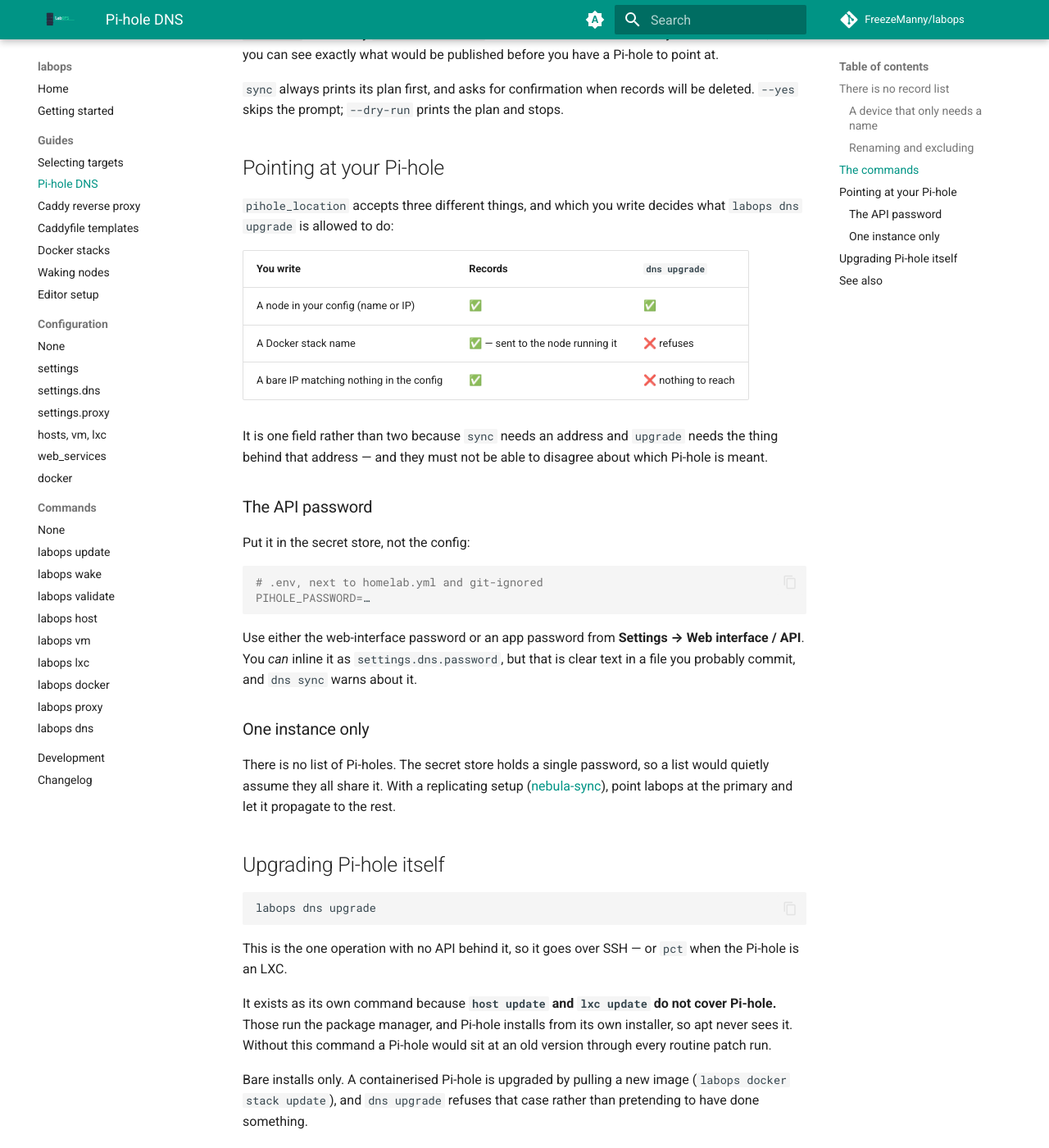
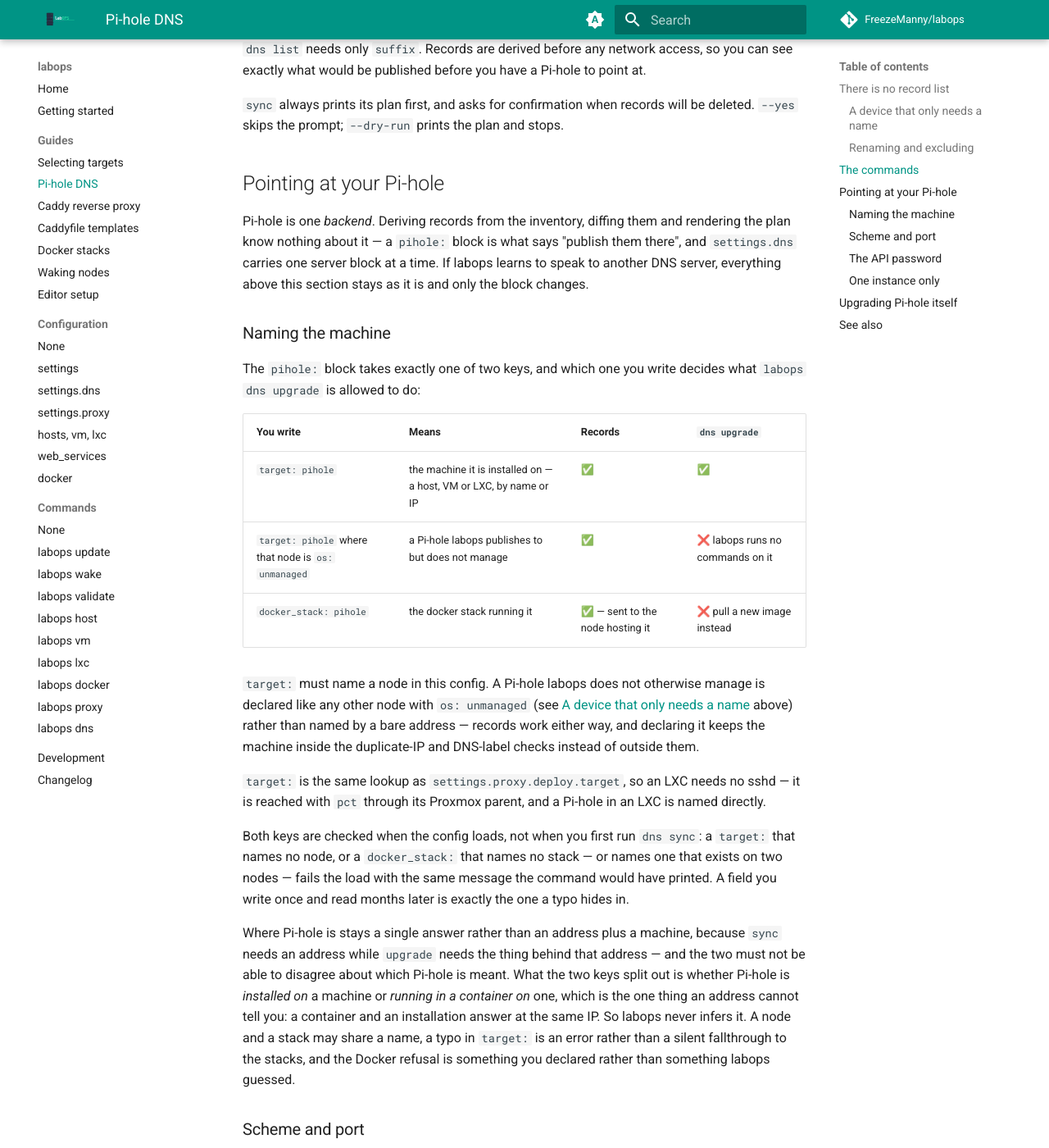
Before and after one commit to FreezeManny/labops, an MkDocs documentation site: the page built from docs/guides/dns.md, in a window 1280 px wide and 1400 px high, scrolled down 1517 px. Shown: the whole window at 82% size. Built offline with MkDocs 1.6.1 and Material for MkDocs 9.7.7, drawn with Linux system fonts in a browser that asks for light colours; comment, search, counter and statistics services are not loaded; some of the changed text lies outside the part shown.

Commit message:
updated docs

````diff
--- a/docs/gen_docs.py
+++ b/docs/gen_docs.py
@@ -90,13 +90,13 @@
 Local DNS records, published to Pi-hole v6.
 
 There is no record list. Every host, VM and LXC in the config becomes
-`<name><local_dns_suffix> -> ip`, so a device that exists only to have a DNS
+`<name>.<suffix> -> ip`, so a device that exists only to have a DNS
 entry is written as an ordinary node with `os: unmanaged`. DNS therefore cannot
 drift from the inventory — they are the same declaration.
 
 See the [Pi-hole DNS guide](../guides/dns.md) for how the commands fit together.
 """,
-        ["Dns"],
+        ["Dns", "Pihole"],
     ),
     (
         "proxy.md",
--- a/docs/getting-started.md
+++ b/docs/getting-started.md
@@ -139,8 +139,9 @@
     ```yaml
     settings:
       dns:
-        local_dns_suffix: .lab
-        pihole_location: pihole
+        suffix: .lab
+        pihole:
+          target: pihole
     ```
 
     ```bash
--- a/docs/guides/dns.md
+++ b/docs/guides/dns.md
@@ -8,7 +8,7 @@
 Every host, VM and LXC in your config becomes a record:
 
 ```
-<name><local_dns_suffix>  ->  <ip>
+<name>.<suffix>  ->  <ip>
 ```
 
 That is the whole model. You never write a record, which means DNS cannot drift
@@ -18,9 +18,10 @@
 ```yaml
 settings:
   dns:
-    local_dns_suffix: .lab      # a leading dot is optional
-    pihole_location: pihole
-    api_port: 8080
+    suffix: .lab                # a leading dot is optional
+    pihole:
+      target: pihole            # the machine running Pi-hole
+      port: 8080
 
 hosts:
   cprox:
@@ -68,7 +69,7 @@
 labops dns sync      # make Pi-hole match           (asks before deleting)
 ```
 
-`dns list` needs only `local_dns_suffix`. Records are derived before any network
+`dns list` needs only `suffix`. Records are derived before any network
 access, so you can see exactly what would be published before you have a Pi-hole
 to point at.
 
@@ -77,18 +78,61 @@
 
 ## Pointing at your Pi-hole
 
-`pihole_location` accepts three different things, and which you write decides
+Pi-hole is one *backend*. Deriving records from the inventory, diffing them and
+rendering the plan know nothing about it — a `pihole:` block is what says "publish
+them there", and `settings.dns` carries one server block at a time. If labops
+learns to speak to another DNS server, everything above this section stays as it
+is and only the block changes.
+
+### Naming the machine
+
+The `pihole:` block takes exactly one of two keys, and which one you write decides
 what `labops dns upgrade` is allowed to do:
 
-| You write | Records | `dns upgrade` |
-| --- | --- | --- |
-| A node in your config (name or IP) | ✅ | ✅ |
-| A Docker stack name | ✅ — sent to the node running it | ❌ refuses |
-| A bare IP matching nothing in the config | ✅ | ❌ nothing to reach |
+| You write | Means | Records | `dns upgrade` |
+| --- | --- | --- | --- |
+| `target: pihole` | the machine it is installed on — a host, VM or LXC, by name or IP | ✅ | ✅ |
+| `target: pihole` where that node is `os: unmanaged` | a Pi-hole labops publishes to but does not manage | ✅ | ❌ labops runs no commands on it |
+| `docker_stack: pihole` | the docker stack running it | ✅ — sent to the node hosting it | ❌ pull a new image instead |
 
-It is one field rather than two because `sync` needs an address and `upgrade`
-needs the thing behind that address — and they must not be able to disagree
-about which Pi-hole is meant.
+`target:` must name a node in this config. A Pi-hole labops does not otherwise
+manage is declared like any other node with `os: unmanaged` (see
+[A device that only needs a name](#a-device-that-only-needs-a-name) above) rather
+than named by a bare address — records work either way, and declaring it keeps the
+machine inside the duplicate-IP and DNS-label checks instead of outside them.
+
+`target:` is the same lookup as `settings.proxy.deploy.target`, so an LXC needs no
+sshd — it is reached with `pct` through its Proxmox parent, and a Pi-hole in an LXC
+is named directly.
+
+Both keys are checked when the config loads, not when you first run `dns sync`: a
+`target:` that names no node, or a `docker_stack:` that names no stack — or names
+one that exists on two nodes — fails the load with the same message the command
+would have printed. A field you write once and read months later is exactly the one
+a typo hides in.
+
+Where Pi-hole is stays a single answer rather than an address plus a machine,
+because `sync` needs an address while `upgrade` needs the thing behind that
+address — and the two must not be able to disagree about which Pi-hole is meant.
+What the two keys split out is whether Pi-hole is *installed on* a machine or
+*running in a container on* one, which is the one thing an address cannot tell you:
+a container and an installation answer at the same IP. So labops never infers it. A
+node and a stack may share a name, a typo in `target:` is an error rather than a
+silent fallthrough to the stacks, and the Docker refusal is something you declared
+rather than something labops guessed.
+
+### Scheme and port
+
+```yaml
+    pihole:
+      target: pihole
+      scheme: https        # port becomes 443
+```
+
+`port:` defaults to whatever the scheme implies — 80 for `http`, 443 for `https` —
+so switching to `https` needs no second field. Set it explicitly for a Pi-hole on
+an unusual port; an explicit value always wins. `https` skips certificate
+verification, since Pi-hole's own certificate is self-signed.
 
 ### The API password
 
@@ -100,8 +144,8 @@
 ```
 
 Use either the web-interface password or an app password from **Settings → Web
-interface / API**. You *can* inline it as `settings.dns.password`, but that is
-clear text in a file you probably commit, and `dns sync` warns about it.
+interface / API**. You *can* inline it as `settings.dns.pihole.password`, but that
+is clear text in a file you probably commit, and `dns sync` warns about it.
 
 ### One instance only
 
@@ -128,14 +172,6 @@
 (`labops docker stack update`), and `dns upgrade` refuses that case rather than
 pretending to have done something.
 
-To check without upgrading:
-
-```yaml
-settings:
-  dns:
-    upgrade_command: pihole -up --check-only
-```
-
 ## See also
 
 - [`settings.dns` reference](../configuration/dns.md) — every key
````
